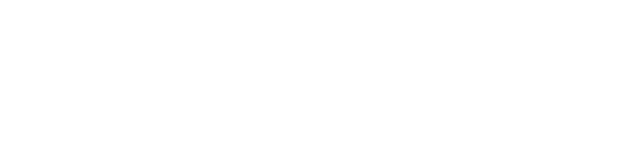
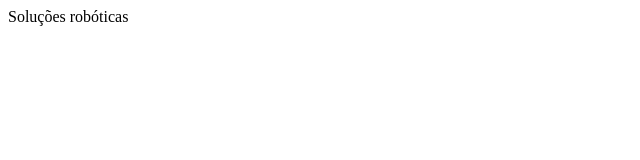
Before and after one commit to ThiDionizio/videoerobotica, a plain HTML site: page index.html in a window 1280 px wide. Shown: the whole page, without its empty margins (0-640 px from the left). Drawn offline with Linux system fonts and the light colour scheme.

Commit message:
Update index.html

```diff
--- a/index.html
+++ b/index.html
@@ -7,6 +7,6 @@
     <link rel="stylesheet" href="style.css">
 </head>
 <body>
-
+    <header>Soluções robóticas</header>
 </body>
 </html>
```
